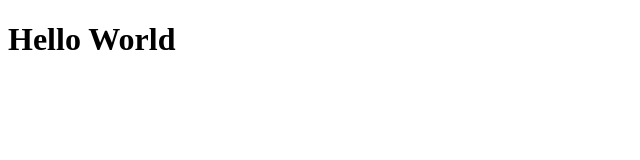
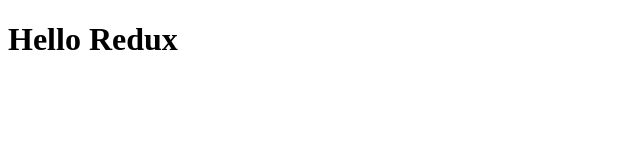
Before and after one commit to leopinnheirobackup/rocketshoes-modulo07, a React (Create React App) app: page / in a window 1280 px wide. Shown: the top 160 px of the page, without its empty margins (0-640 px from the left). Built offline with nearby package versions, Linux system fonts and the light colour scheme.

Commit message:
Retirando mais alguns codigos de exemplo.

```diff
--- a/public/index.html
+++ b/public/index.html
@@ -2,10 +2,9 @@
 <html lang="en">
   <head>
     <meta charset="utf-8" />
-    <link rel="shortcut icon" href="%PUBLIC_URL%/favicon.ico" />
     <meta name="viewport" content="width=device-width, initial-scale=1" />
-    <meta name="theme-color" content="#000000" />
-    <title>React App</title>
+
+    <title>Rocketshoes</title>
   </head>
   <body>
     <noscript>You need to enable JavaScript to run this app.</noscript>
--- a/src/App.js
+++ b/src/App.js
@@ -1,11 +1,7 @@
 import React from 'react';
 
 function App() {
-  return (
-    <div className="App">
-      <h1>Hello World</h1>
-    </div>
-  );
+  return <h1>Hello Redux</h1>;
 }
 
 export default App;
```
Also changed, not shown: 1 other file (tests, documents, lock files or other folders).
